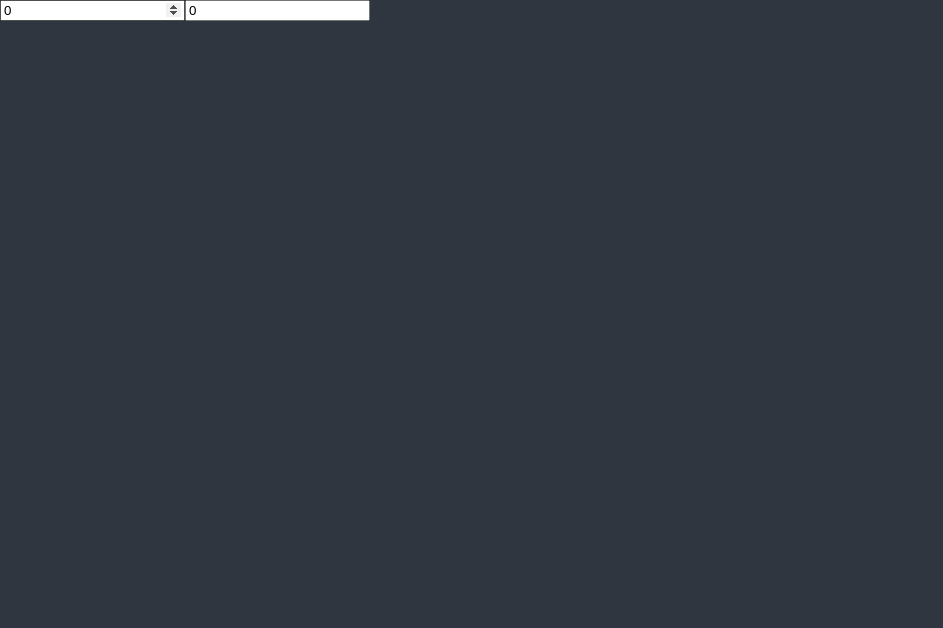
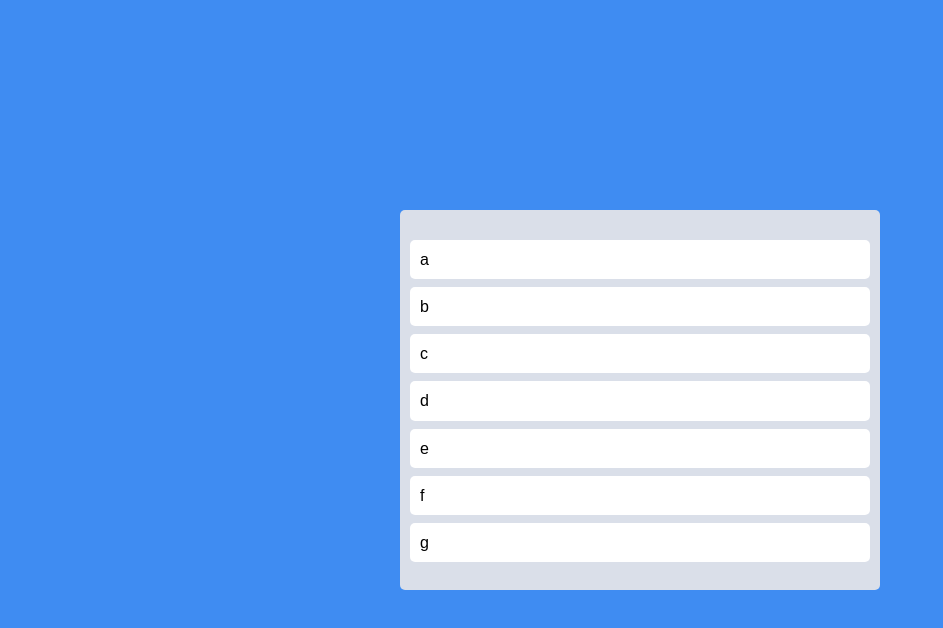
Before and after one commit to m21br/trello-clone, a React (Create React App) app: page / in a window 1280 px wide. Shown: the top 628 px of the page, without its empty margins (0-943 px from the left). Built offline with nearby package versions, Linux system fonts and the light colour scheme.

Commit message:
reordering part two

```diff
--- a/src/App.tsx
+++ b/src/App.tsx
@@ -1,31 +1,82 @@
-import React, { FormEvent } from 'react';
+import {
+  DragDropContext,
+  Droppable,
+  Draggable,
+  DropResult,
+} from 'react-beautiful-dnd';
 import { useRecoilState } from 'recoil';
-import { hourSelector, minuteState } from './atoms';
+import styled from 'styled-components';
+import { toDoState } from './atom';
+
+const Wrapper = styled.div`
+  display: flex;
+  max-width: 480px;
+  width: 100%;
+  margin: 0 auto;
+  justify-content: center;
+  align-items: center;
+  height: 100vh;
+`;
+
+const Boards = styled.div`
+  display: grid;
+  width: 100%;
+  grid-template-columns: repeat(1, 1fr);
+`;
+
+const Board = styled.div`
+  padding: 20px 10px;
+  padding-top: 30px;
+  background-color: ${(props) => props.theme.boardColor};
+  border-radius: 5px;
+`;
+
+const Card = styled.div`
+  border-radius: 5px;
+  padding: 10px 10px;
+  margin-bottom: 8px;
+  background-color: ${(props) => props.theme.cardColor};
+`;
 
 function App() {
-  const [minutes, setMinutes] = useRecoilState(minuteState);
-  const [hours, setHours] = useRecoilState(hourSelector);
-  const onMinutesChange = (event: React.FormEvent<HTMLInputElement>) => {
-    setMinutes(+event.currentTarget.value);
-  };
-  const onHoursChange = (event: FormEvent<HTMLInputElement>) => {
-    setHours(+event.currentTarget.value);
+  const [toDos, setToDos] = useRecoilState(toDoState);
+  const onDrageEnd = ({ draggableId, destination, source }: DropResult) => {
+    if (!destination) return;
+
+    setToDos((prev) => {
+      const copyToDos = [...prev];
+      copyToDos.splice(source.index, 1);
+      copyToDos.splice(destination.index, 0, draggableId);
+      return copyToDos;
+    });
   };
   return (
-    <div>
-      <input
-        value={minutes}
-        onChange={onMinutesChange}
-        type="number"
-        placeholder="Minutes"
-      />
-      <input
-        value={hours}
-        onChange={onHoursChange}
-        type="number"
-        placeholder="Hours"
-      />
-    </div>
+    <DragDropContext onDragEnd={onDrageEnd}>
+      <Wrapper>
+        <Boards>
+          <Droppable droppableId="one">
+            {(magic) => (
+              <Board ref={magic.innerRef} {...magic.droppableProps}>
+                {toDos.map((toDo, index) => (
+                  <Draggable draggableId={toDo} index={index} key={toDo}>
+                    {(magic) => (
+                      <Card
+                        ref={magic.innerRef}
+                        {...magic.dragHandleProps}
+                        {...magic.draggableProps}
+                      >
+                        {toDo}
+                      </Card>
+                    )}
+                  </Draggable>
+                ))}
+                {magic.placeholder}
+              </Board>
+            )}
+          </Droppable>
+        </Boards>
+      </Wrapper>
+    </DragDropContext>
   );
 }
 
--- /dev/null
+++ b/src/atom.ts
@@ -0,0 +1,6 @@
+import { atom } from 'recoil';
+
+export const toDoState = atom({
+  key: 'toDo',
+  default: ['a', 'b', 'c', 'd', 'e', 'f', 'g'],
+});
--- a/src/atoms.tsx
+++ /dev/null
@@ -1,18 +0,0 @@
-import { atom, selector } from 'recoil';
-
-export const minuteState = atom({
-  key: 'minutes',
-  default: 0,
-});
-
-export const hourSelector = selector<number>({
-  key: 'hours',
-  get: ({ get }) => {
-    const minutes = get(minuteState);
-    return minutes / 60;
-  },
-  set: ({ set }, newValue) => {
-    const minutes = Number(newValue) * 60;
-    set(minuteState, minutes);
-  },
-});
--- a/src/styles/index.ts
+++ b/src/styles/index.ts
@@ -56,7 +56,7 @@ body {
   font-weight: 300;
   font-family: 'Source Sans Pro', sans-serif;
   background-color:${(props) => props.theme.bgColor};
-  color:${(props) => props.theme.textColor};
+  color: black;
   line-height: 1.2;
 }
 a {
--- a/src/styles/theme.ts
+++ b/src/styles/theme.ts
@@ -1,16 +1,7 @@
 import { DefaultTheme } from 'styled-components';
 
 export const theme: DefaultTheme = {
-  bgColor: '#2f3640',
-  textColor: 'white',
-  red: '#E51013',
-  black: {
-    veryDark: '#141414',
-    darker: '#181818',
-    lighter: '#2F2F2F',
-  },
-  white: {
-    lighter: '#fff',
-    darker: '#e5e5e5',
-  },
+  bgColor: '#3F8CF2',
+  boardColor: '#DADFE9',
+  cardColor: 'white',
 };
```
Also changed, not shown: src/styles/styled.d.ts (+2 -11 lines).
